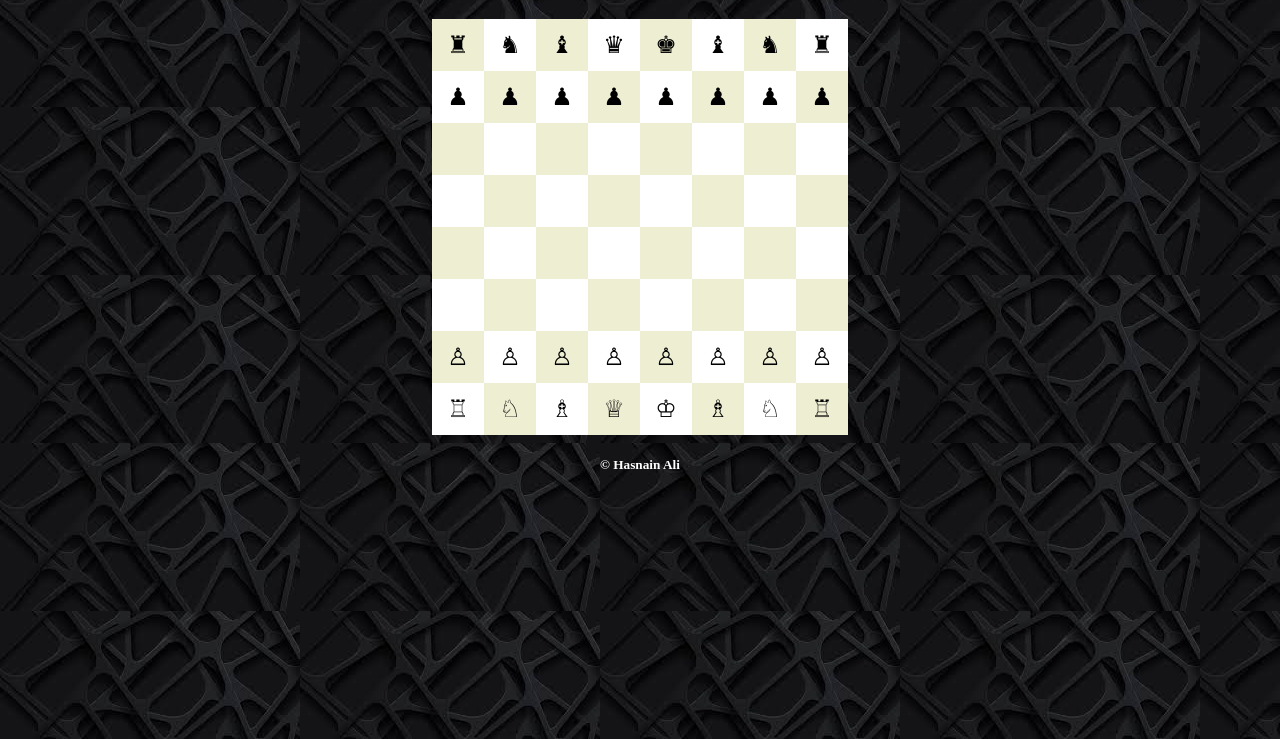
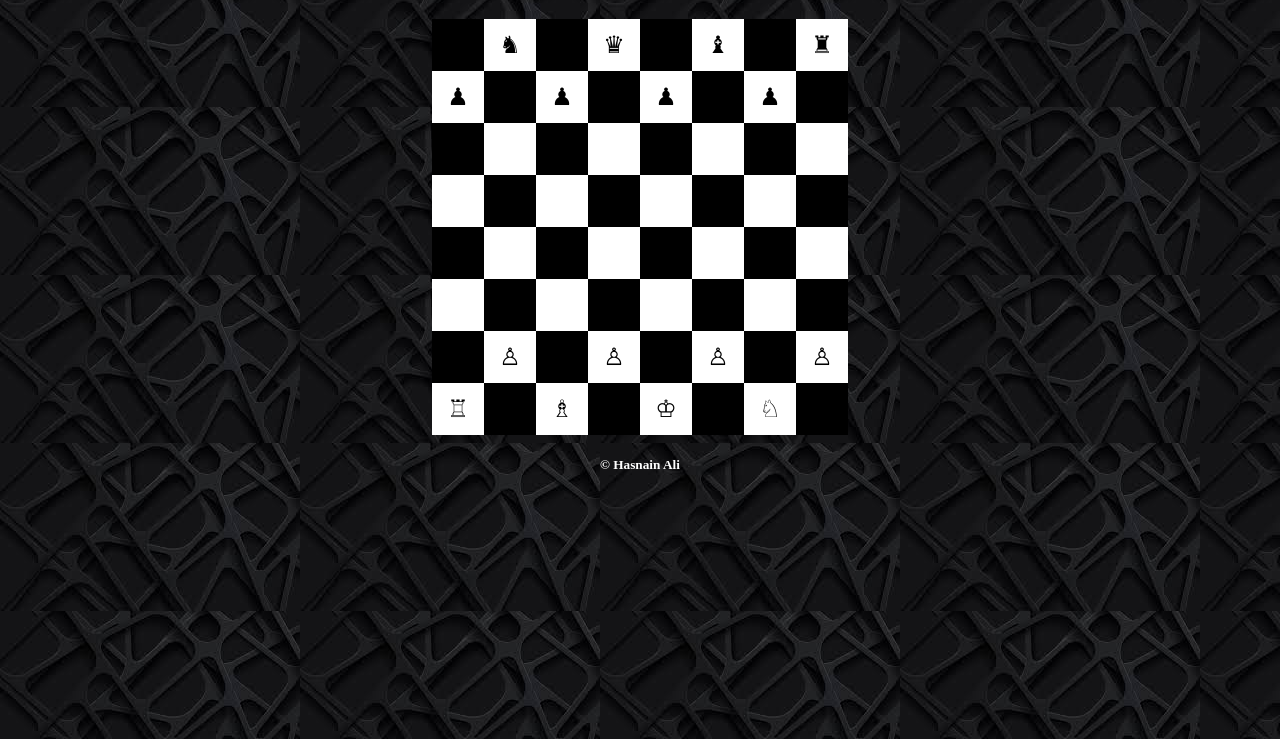
Before and after one commit to hasnainalix1/chess, a plain HTML site: page index.html in a window 1280 px wide. Shown: the part 61-800 px from the top of the page. Drawn offline with Linux system fonts and the light colour scheme.

Commit message:
Update index.html

```diff
--- a/index.html
+++ b/index.html
@@ -26,7 +26,7 @@
             color: white;
         }
         .white {
-            background-color: #eeeed2;
+            background-color: black;
         }
         .black {
             background-color: white;
```
